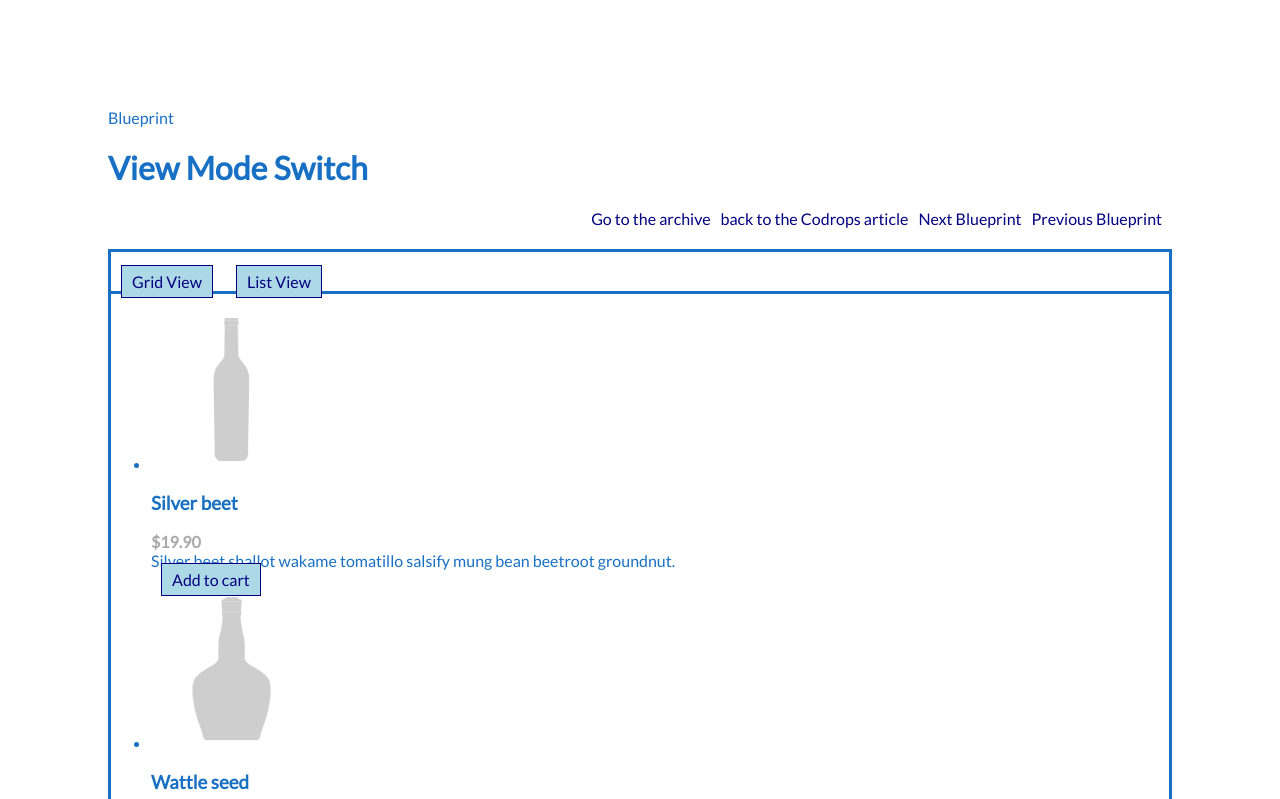
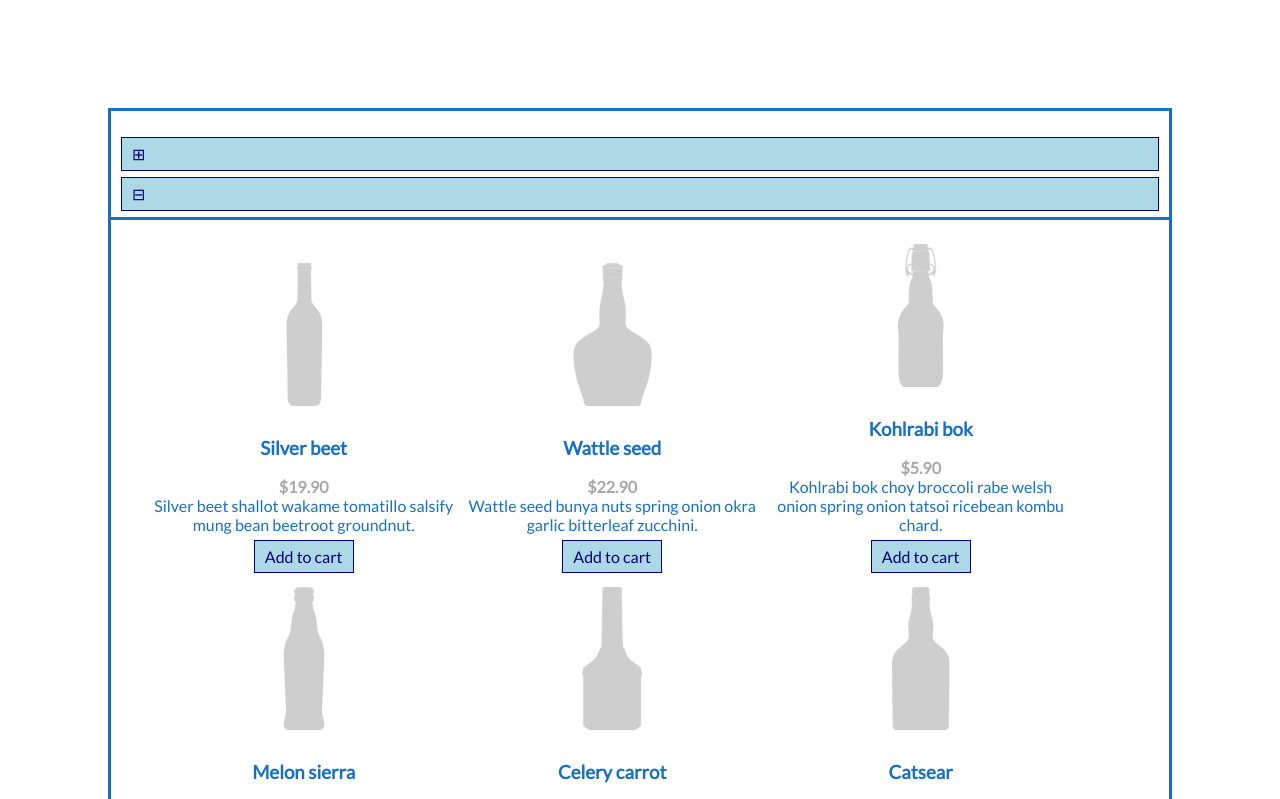
Before and after one commit to kmattiko/TIY-Assignments, a plain HTML site: page ViewModeSwitch/index.html in a window 1280 px wide. Shown: the top 799 px of the page. Drawn offline with nearby package versions, Linux system fonts and the light colour scheme.

Commit message:
got the grid to work correctly, got buttons to be at top

```diff
--- a/ViewModeSwitch/css/styles.css
+++ b/ViewModeSwitch/css/styles.css
@@ -11,19 +11,24 @@ body {
   padding-bottom: 40px;
 }
 
-.bp-icon, .cbp-vm-icon {
-  float: right;
-  padding-right: 10px;
+.bp-icon {
+  display: inherit;
 }
 
 .cbp-vm-icon {
+  display: inherit;
   border: 1px solid navy;
   background-color: lightblue;
   padding: 6px 10px 6px 10px;
   margin: 6px 10px 6px 10px;
+}
+
+.cbp-vm-switcher li {
+  width: 30%;
+  display: inline-block;
   text-align: center;
-  float: inherit;
 }
+
 
 a {
   color: navy;
@@ -37,6 +42,7 @@ a {
 
 .cbp-vm-options {
   border-bottom: 3px solid #1870C4;
+  display: block;
 }
 
 .cbp-vm-price {
--- a/ViewModeSwitch/index.html
+++ b/ViewModeSwitch/index.html
@@ -10,24 +10,11 @@
 		<meta name="author" content="Codrops" />
 		<link href='http://fonts.googleapis.com/css?family=Lato' rel='stylesheet' type='text/css'>
 		<link rel="stylesheet" type="text/css" href="css/styles.css" />
-	</head>
-	<body>
-		<div class="container">
-			<header class="clearfix">
-				<span>Blueprint <span class="bp-icon bp-icon-about" data-content="The Blueprints are a collection of basic and minimal website concepts, components, plugins and layouts with minimal style for easy adaption and usage, or simply for inspiration."></span></span>
-				<h1>View Mode Switch</h1>
-				<nav>
-					<a href="http://tympanus.net/Blueprints/AnimatedHeader/" class="bp-icon bp-icon-prev" data-info="previous Blueprint"><span>Previous Blueprint</span></a>
-					<a href="http://tympanus.net/Blueprints/ResponsiveIconGrid/" class="bp-icon bp-icon-next" data-info="next Blueprint"><span>Next Blueprint</span></a>
-					<a href="http://tympanus.net/codrops/?p=15656" class="bp-icon bp-icon-drop" data-info="back to the Codrops article"><span>back to the Codrops article</span></a>
-					<a href="http://tympanus.net/codrops/category/blueprints/" class="bp-icon bp-icon-archive" data-info="Blueprints archive"><span>Go to the archive</span></a>
-				</nav>
-			</header>
 			<div class="main">
 				<div id="cbp-vm" class="cbp-vm-switcher cbp-vm-view-grid">
 					<div class="cbp-vm-options">
-						<a href="#" class="cbp-vm-icon cbp-vm-grid cbp-vm-selected" data-view="cbp-vm-view-grid">Grid View</a>
-						<a href="#" class="cbp-vm-icon cbp-vm-list" data-view="cbp-vm-view-list">List View</a>
+						<a href="#" class="cbp-vm-icon cbp-vm-grid cbp-vm-selected" data-view="cbp-vm-view-grid">&#8862;</a>
+						<a href="#" class="cbp-vm-icon cbp-vm-list" data-view="cbp-vm-view-list">&#8863;</a>
 					</div>
 					<ul>
 						<li>
```
